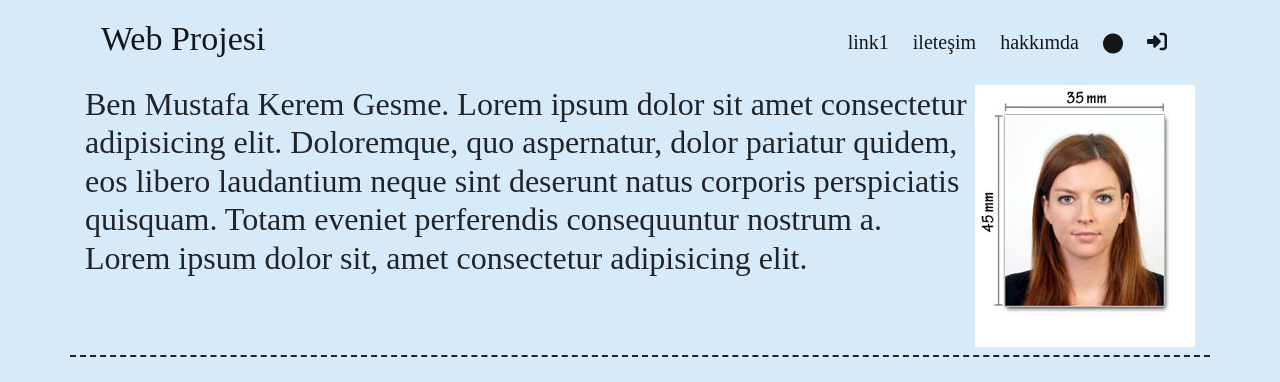
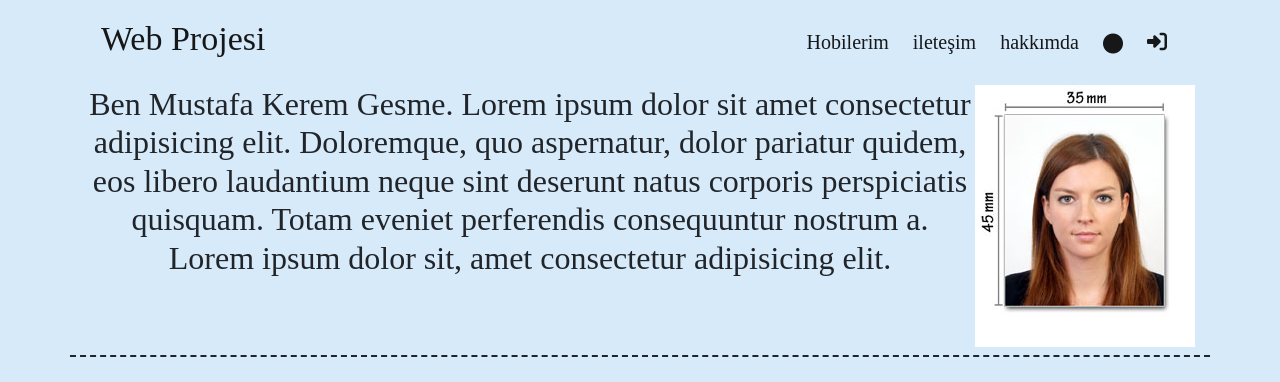
Before and after one commit to keremwq/web-projesi, a PHP site: page / in a window 1280 px wide. Shown: the top 382 px of the page. Run offline with PHP 8.4, Linux system fonts and the light colour scheme; some libraries are stand-ins or nearby versions; some web fonts are replaced.

Commit message:
seventh commit - edited

```diff
--- a/blackPage.js
+++ b/blackPage.js
@@ -1,12 +1,14 @@
 const sleep = (delay) => new Promise((resolve) => setTimeout(resolve, delay))
 const navLinks = document.getElementsByClassName("anm")
 const borders = document.getElementsByClassName("border-anm")
+const navbarBackground = document.getElementById("navbar")
 const blackPage = document.getElementById("blackPage")
 
 const documentTheme = localStorage.getItem("theme")
 
 if (documentTheme == "body-black") {
     document.body.className = "body-black d-flex flex-column min-vh-100"
+    navbarBackground.className = "container navbar-scroll body-black"
 
     for (i = 0; i < navLinks.length; i++) {
         navLinks[i].style.color = "white"
@@ -16,6 +18,7 @@ if (documentTheme == "body-black") {
         borders[i].style.borderColor = "white"
     }
 
+
     blackPage.innerHTML = "<i class='fa-regular fa-circle' style='color: #ffffff;'></i>"
 }
 
@@ -24,6 +27,7 @@ async function backgroundColoring() {
     if (localStorage.getItem("theme") != "body-black") {
         blackPage.disabled = true
         document.body.className = "body-black-animate d-flex flex-column min-vh-100"
+        navbarBackground.className = "container navbar-scroll body-black-animate"
         localStorage.setItem("theme", "body-black")
         await sleep(2500)
 
@@ -35,6 +39,8 @@ async function backgroundColoring() {
             borders[i].style.borderColor = "white"
         }
 
+
+
         blackPage.innerHTML = "<i class='fa-regular fa-circle' style='color: #ffffff;'></i>"
 
         await sleep(100)
@@ -45,6 +51,7 @@ async function backgroundColoring() {
     if (localStorage.getItem("theme") == "body-black") {
         blackPage.disabled = true
         document.body.className = "body-return-animate d-flex flex-column min-vh-100"
+        navbarBackground.className = "container navbar-scroll body-return-animate"
         localStorage.setItem("theme", "body-animate")
         await sleep(2500)
 
@@ -56,10 +63,13 @@ async function backgroundColoring() {
             borders[i].style.borderColor = "black"
         }
 
+
+
         blackPage.innerHTML = "<i class='fa-solid fa-circle'></i>"
 
         await sleep(100)
         document.body.className = "body-animate d-flex flex-column min-vh-100"
+        navbarBackground.className = "container navbar-scroll body-animate"
         blackPage.disabled = false
 
         return false
--- a/css/blackPage.css
+++ b/css/blackPage.css
@@ -7,6 +7,13 @@
 .body-black-animate {
     background-color: black;
     animation: colorblack 5s ease;
+}
+
+.navbar-scroll {
+    z-index: 1;
+    border-radius: 10px;
+    position: sticky;
+    top: 0;
 }
 
 .body-return-animate {
--- a/iletisim.html
+++ b/iletisim.html
@@ -13,7 +13,7 @@
 </head>
 
 <body class="body-animate">
-    <div class="container">
+    <div class="container navbar-scroll body-animate" id="navbar">
         <nav class="navbar navbar-expand-sm navbar-light">
             <a href="/index.html" class="navbar-brand h1 anm" style="font-size: 34px;">Web Projesi</a>
 
--- a/iletisim.php
+++ b/iletisim.php
@@ -21,7 +21,7 @@ if(isset($_POST["submit"])) {
 </head>
 
 <body class="body-animate">
-    <div class="container">
+    <div class="container navbar-scroll body-animate" id="navbar">
     <nav class="navbar navbar-expand-sm navbar-light">
             <a href="/index.html" class="navbar-brand h1 anm" style="font-size: 34px;">Web Projesi</a>
 
--- a/index.html
+++ b/index.html
@@ -17,35 +17,35 @@
 </head>
 
 <body class="body-animate d-flex flex-column min-vh-100">
-    <div class="container">
-        <nav class="navbar navbar-expand-sm navbar-light">
+    <div class="container navbar-scroll body-animate" id="navbar">
+        <nav class="navbar navbar-expand-sm navbar-light flex-column flex-lg-row">
             <a href="/index.html" class="navbar-brand h1 anm" style="font-size: 34px;">Web Projesi</a>
 
-            <div class="collapse navbar-collapse d-lg-flex" style="justify-content: end;">
+            <div class="collapse navbar-collapse d-lg-flex" style="justify-content: end;" id="navbarNav">
                 <ul class="navbar-nav">
 
-                    <li class="nav-item active navbar-nav-big">
+                    <li class="nav-item active navbar-nav-big d-none d-sm-block">
                         <a href="#" class="nav-link anm">
-                            link1
+                            Hobilerim
                         </a>
                     </li>
-                    <li class="nav-item active navbar-nav-big">
+                    <li class="nav-item active navbar-nav-big d-none d-sm-block">
                         <a href="./iletisim.html" class="nav-link anm">
                             ileteşim
                         </a>
                     </li>
-                    <li class="nav-item active navbar-nav-big">
+                    <li class="nav-item active navbar-nav-big d-none d-sm-block">
                         <a href="./hakkimda.html" class="nav-link anm">
                             hakkımda
                         </a>
                     </li>
-                    <li class="nav-item active navbar-nav-big">
+                    <li class="nav-item active navbar-nav-big d-none d-sm-block">
                         <button href="#" id="blackPage" class="nav-link"
                             style="border:none; background-color: transparent; margin-top: 2px;">
                             <i class="fa-solid fa-circle"></i>
                         </button>
                     </li>
-                    <li class="nav-item active navbar-nav-big">
+                    <li class="nav-item active navbar-nav-big d-none d-sm-block">
                         <a href="./login.html" class="nav-link anm">
                             <i class="fa-solid fa-right-to-bracket"></i>
                         </a>
@@ -58,19 +58,19 @@
     <main>
         <div class="container">
             <div class="row">
-                <div class="col-12 anm border-anm d-lg-flex" style="border-bottom: 2px dashed;">
+                <div class="col-12 anm border-anm d-lg-flex text-center" style="border-bottom: 2px dashed;">
                     <h2>Ben Mustafa Kerem Gesme. Lorem ipsum dolor sit amet consectetur adipisicing elit. Doloremque,
                         quo aspernatur, dolor pariatur quidem, eos libero laudantium neque sint deserunt natus corporis
                         perspiciatis quisquam. Totam eveniet perferendis consequuntur nostrum a. Lorem ipsum dolor sit,
                         amet consectetur adipisicing elit.</h2>
-                    <img src="./source/vesika.jpg" class="mb-2" style="justify-content:center;">
+                    <img src="./source/vesika.jpg" class="mb-2">
                 </div>
             </div>
         </div>
 
         <div class="container mt-5">
             <div class="row">
-                <div class="col-4 border-anm">
+                <div class="col-12 col-md-4 border-anm mb-sm-3">
                     <div class="card card-shadow">
                         <img src="https://www.edirne.bel.tr/images/Edirne/meri%C3%A7.jpg">
                         <div class="card-body">
@@ -79,7 +79,7 @@
                         </div>
                     </div>
                 </div>
-                <div class="col-4 border-anm">
+                <div class="col-12 col-md-4 border-anm mb-sm-3">
                     <div class="card card-shadow">
                         <img src="https://www.edirne.bel.tr/images/Edirne/meri%C3%A7.jpg">
                         <div class="card-body">
@@ -89,7 +89,7 @@
                         </div>
                     </div>
                 </div>
-                <div class="col-4 border-anm">
+                <div class="col-12 col-md-4 border-anm mb-sm-3">
                     <div class="card card-shadow">
                         <img src="https://www.edirne.bel.tr/images/Edirne/meri%C3%A7.jpg">
                         <div class="card-body">
--- a/login.html
+++ b/login.html
@@ -13,7 +13,7 @@
     <link rel="icon" type="image/x-icon" href="/source/dikeylogo.ico">
 
 <body class="body-animate">
-    <div class="container">
+    <div class="container navbar-scroll body-animate" id="navbar">
         <nav class="navbar navbar-expand-sm navbar-light">
             <div class="navbar-header">
                 <a href="/index.html" class="navbar-brand h1 anm" style="font-size: 34px;">Web Projesi</a>
--- a/login.php
+++ b/login.php
@@ -20,7 +20,7 @@
     <link rel="icon" type="image/x-icon" href="/source/dikeylogo.ico">
 
 <body>
-    <div class="container">
+    <div class="container navbar-scroll body-animate" id="navbar">
     <nav class="navbar navbar-expand-sm navbar-light">
             <a href="/index.html" class="navbar-brand h1 anm" style="font-size: 34px;">Web Projesi</a>
 
```
